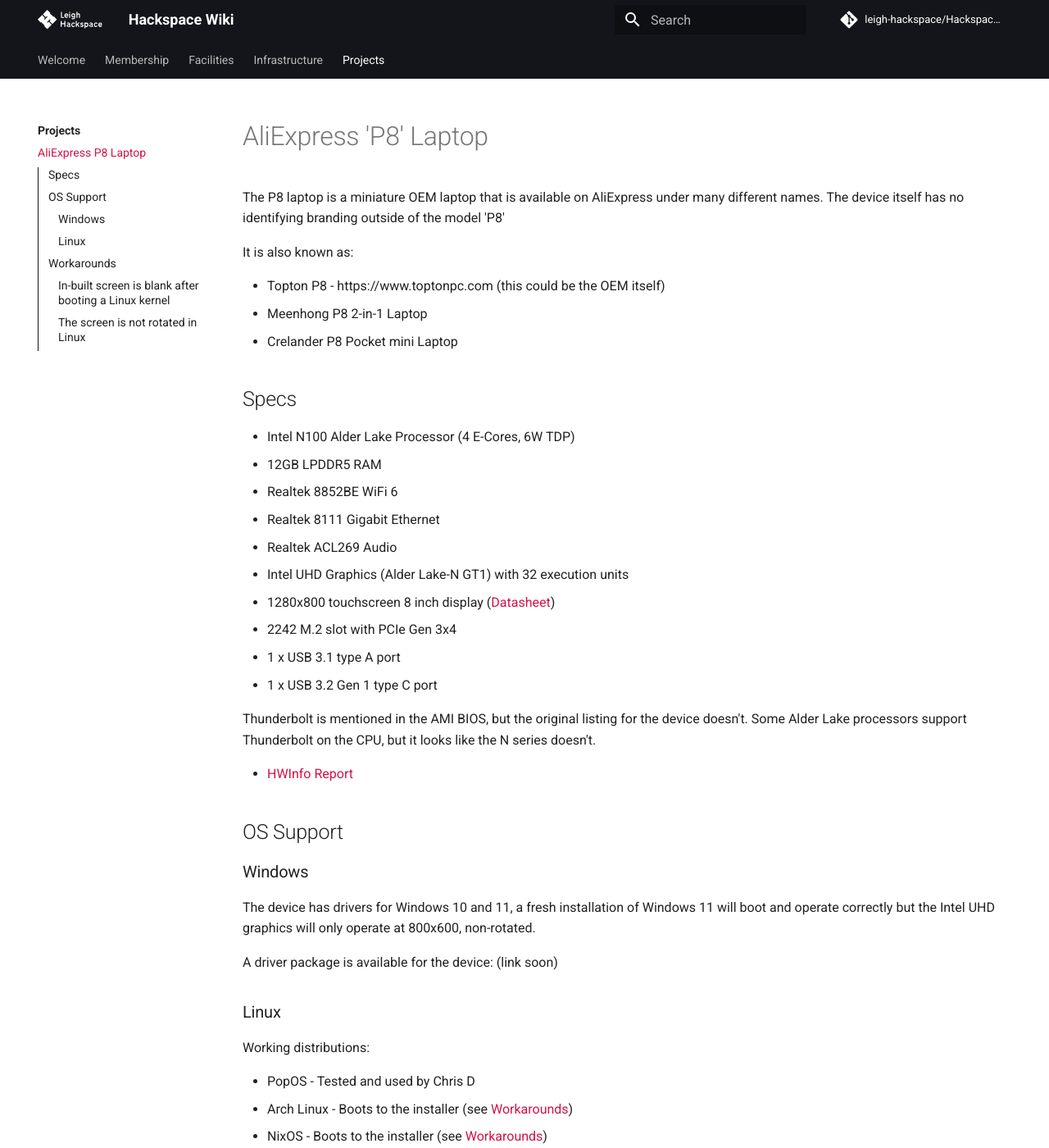
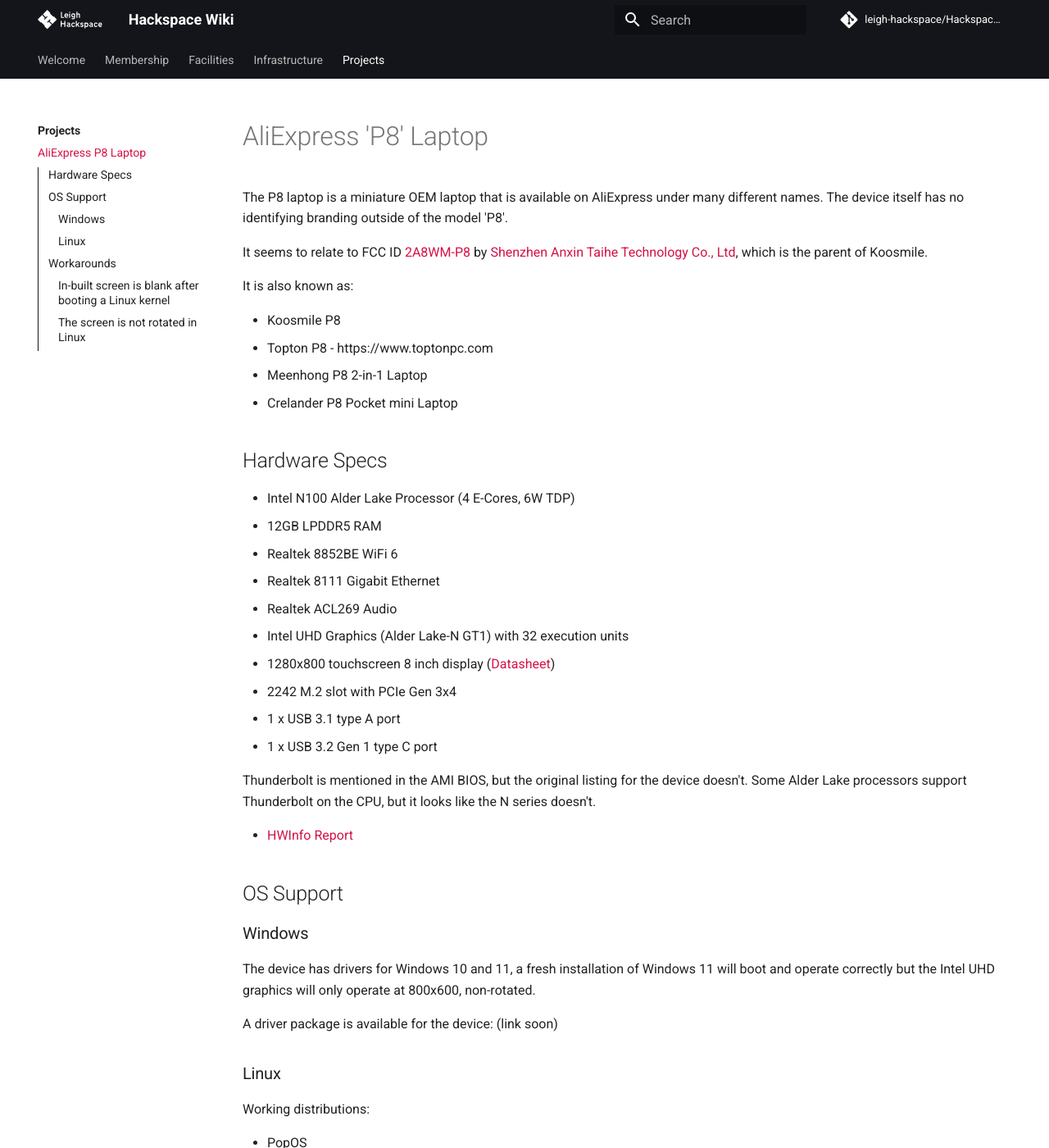
Before and after one commit to leigh-hackspace/HackspaceWiki, an MkDocs documentation site: the page built from docs/projects/aliexpress_p8/index.md, in a window 1280 px wide and 1400 px high. Shown: the whole window at 82% size. Built offline with MkDocs 1.6.1 and Material for MkDocs 9.7.7, drawn with Linux system fonts in a browser that asks for light colours; comment, search, counter and statistics services are not loaded; the version menu is left out; some of the changed text lies outside the part shown.

Commit message:
Update P8 docs

```diff
--- a/docs/projects/aliexpress_p8/index.md
+++ b/docs/projects/aliexpress_p8/index.md
@@ -1,14 +1,17 @@
 # AliExpress 'P8' Laptop
 
-The P8 laptop is a miniature OEM laptop that is available on AliExpress under many different names. The device itself has no identifying branding outside of the model 'P8'
+The P8 laptop is a miniature OEM laptop that is available on AliExpress under many different names. The device itself has no identifying branding outside of the model 'P8'.
+
+It seems to relate to FCC ID [2A8WM-P8](https://fcc.report/FCC-ID/2A8WM-P8) by [Shenzhen Anxin Taihe Technology Co., Ltd](https://sz-botu.en.alibaba.com), which is the parent of Koosmile.
 
 It is also known as:
 
-* Topton P8 - https://www.toptonpc.com (this could be the OEM itself)
+* Koosmile P8
+* Topton P8 - https://www.toptonpc.com
 * Meenhong P8 2-in-1 Laptop
 * Crelander P8 Pocket mini Laptop
 
-## Specs
+## Hardware Specs
 
 * Intel N100 Alder Lake Processor (4 E-Cores, 6W TDP)
 * 12GB LPDDR5 RAM
@@ -37,9 +40,10 @@
 
 Working distributions:
 
-* PopOS - Tested and used by Chris D
-* Arch Linux - Boots to the installer (see [Workarounds](#workarounds))
-* NixOS - Boots to the installer (see [Workarounds](#workarounds))
+* PopOS
+* Arch Linux
+* NixOS - Current release is missing the WiFi drivers
+* Ubuntu 23.01
 
 ## Workarounds
 
```
Also changed, not shown: other parts of docs/projects/aliexpress_p8/index.md (+1 -1 lines).
